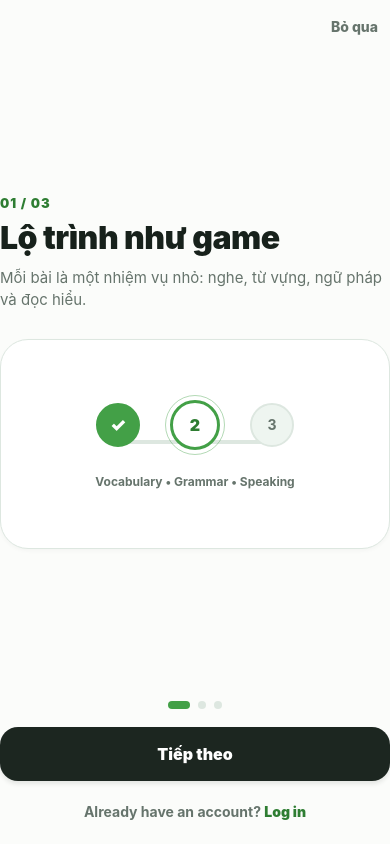
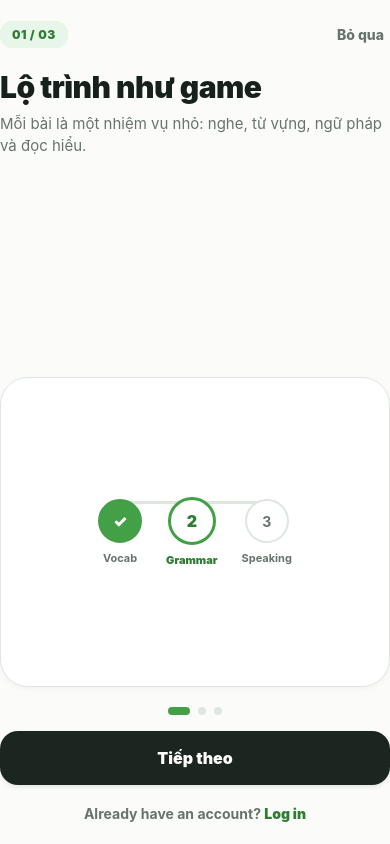
Before and after one commit to minhgtr25/english-app-learning, a React Native app in the folder frontend/: screen /Onboarding in a window 390 px wide. Built offline with nearby package versions, Linux system fonts and the light colour scheme; no server answers.

Commit message:
Refactor Onboarding layout spacing, title alignments, and rich illustration cards

```diff
--- a/frontend/src/screens/welcome/OnboardingScreen.js
+++ b/frontend/src/screens/welcome/OnboardingScreen.js
@@ -1,5 +1,5 @@
 import React, { useState } from 'react';
-import { View, Text, StyleSheet, TouchableOpacity, SafeAreaView } from 'react-native';
+import { View, Text, StyleSheet, TouchableOpacity, SafeAreaView, Platform } from 'react-native';
 import { COLORS } from '../../theme/colors';
 import { useLanguage } from '../../i18n/LanguageContext';
 
@@ -31,64 +31,84 @@ export default function OnboardingScreen({ navigation }) {
 
   const renderIllustration = () => {
     if (index === 0) {
-      // Roadmap Pathway Illustration
       return (
         <View style={styles.illustrationContainer}>
           <View style={styles.roadmapLine} />
           <View style={styles.roadmapContainer}>
+            <View style={styles.nodeWrapper}>
               <View style={[styles.roadmapNode, styles.nodeDone]}>
                 <Text style={styles.nodeIcon}>✓</Text>
               </View>
+              <Text style={styles.nodeTag}>Vocab</Text>
+            </View>
+
+            <View style={styles.nodeWrapper}>
               <View style={[styles.roadmapNode, styles.nodeActive]}>
                 <Text style={styles.nodeTextActive}>2</Text>
-              <View style={styles.pulseRing} />
               </View>
+              <Text style={[styles.nodeTag, styles.nodeTagActive]}>Grammar</Text>
+            </View>
+
+            <View style={styles.nodeWrapper}>
               <View style={styles.roadmapNode}>
                 <Text style={styles.nodeText}>3</Text>
               </View>
-          </View>
-          <Text style={styles.illustrationCaption}>Vocabulary • Grammar • Speaking</Text>
-        </View>
-      );
-    }
-
-    if (index === 1) {
-      // Exam Feedback Mockup
-      return (
-        <View style={styles.illustrationContainer}>
-          <View style={styles.mockQuizCard}>
-            <Text style={styles.mockQuizTitle}>Choose closest meaning to "rapid":</Text>
-            <View style={styles.mockOption}>
-              <Text style={styles.mockOptionText}>late</Text>
-            </View>
-            <View style={[styles.mockOption, styles.mockOptionCorrect]}>
-              <Text style={[styles.mockOptionText, styles.mockOptionTextActive]}>fast  ✓</Text>
-            </View>
-            <View style={styles.scorePop}>
-              <Text style={styles.scorePopText}>+10 XP</Text>
+              <Text style={styles.nodeTag}>Speaking</Text>
             </View>
           </View>
         </View>
       );
     }
 
-    // Classroom Chat Mockup
+    if (index === 1) {
       return (
         <View style={styles.illustrationContainer}>
-        <View style={styles.chatMock}>
+          <View style={styles.mockQuizCard}>
+            <View style={styles.quizBadgeHeader}>
+              <Text style={styles.quizBadgeTitle}>PRACTICE DRILL</Text>
+              <View style={styles.scorePop}>
+                <Text style={styles.scorePopText}>+10 XP</Text>
+              </View>
+            </View>
+            <Text style={styles.mockQuizTitle}>Closest meaning to "rapid":</Text>
+            <View style={styles.mockOption}>
+              <Text style={styles.mockOptionText}>A. late</Text>
+            </View>
+            <View style={[styles.mockOption, styles.mockOptionCorrect]}>
+              <Text style={[styles.mockOptionText, styles.mockOptionTextActive]}>B. fast  ✓</Text>
+            </View>
+          </View>
+        </View>
+      );
+    }
+
+    return (
+      <View style={styles.illustrationContainer}>
+        <View style={styles.chatMockCard}>
+          <View style={styles.chatHeader}>
             <View style={styles.avatarStack}>
               <View style={[styles.miniAvatar, { backgroundColor: '#FFE0B2', zIndex: 3 }]}>
-              <Text style={{ fontSize: 10, fontWeight: '900', color: '#E65100' }}>MT</Text>
+                <Text style={{ fontSize: 9, fontWeight: '900', color: '#E65100' }}>MT</Text>
               </View>
-            <View style={[styles.miniAvatar, { backgroundColor: '#E0F2F1', zIndex: 2, marginLeft: -12 }]}>
-              <Text style={{ fontSize: 10, fontWeight: '900', color: '#004D40' }}>LN</Text>
+              <View style={[styles.miniAvatar, { backgroundColor: '#E0F2F1', zIndex: 2, marginLeft: -8 }]}>
+                <Text style={{ fontSize: 9, fontWeight: '900', color: '#004D40' }}>LN</Text>
               </View>
-            <View style={[styles.miniAvatar, { backgroundColor: '#ECEFF1', zIndex: 1, marginLeft: -12 }]}>
-              <Text style={{ fontSize: 10, fontWeight: '900', color: '#37474F' }}>BP</Text>
+              <View style={[styles.miniAvatar, { backgroundColor: '#F1F8E9', zIndex: 1, marginLeft: -8 }]}>
+                <Text style={{ fontSize: 9, fontWeight: '900', color: '#33691E' }}>BP</Text>
               </View>
             </View>
-          <View style={styles.mockBubble}>
-            <Text style={styles.mockBubbleText}>Let's practice English together! 💬</Text>
+            <Text style={styles.chatRoomTitle}>Class Study Group</Text>
+          </View>
+
+          <View style={styles.chatBody}>
+            <View style={styles.bubbleOther}>
+              <Text style={styles.bubbleSender}>Coach • 09:12</Text>
+              <Text style={styles.bubbleTextOther}>Describe your hometown in 1 sentence.</Text>
+            </View>
+            <View style={styles.bubbleSelf}>
+              <Text style={styles.bubbleSenderSelf}>You • 09:13</Text>
+              <Text style={styles.bubbleTextSelf}>My hometown is peaceful and bright.</Text>
+            </View>
           </View>
         </View>
       </View>
@@ -97,15 +117,22 @@ export default function OnboardingScreen({ navigation }) {
 
   return (
     <SafeAreaView style={styles.container}>
-      <TouchableOpacity style={styles.skip} onPress={() => navigation.navigate('Register')}>
+      <View style={styles.topHeader}>
+        <View style={styles.kickerBadge}>
+          <Text style={styles.kickerText}>0{index + 1} / 03</Text>
+        </View>
+        <TouchableOpacity style={styles.skip} onPress={() => navigation.navigate('Register')} activeOpacity={0.7}>
           <Text style={styles.skipText}>{t.skip}</Text>
         </TouchableOpacity>
+      </View>
 
-      <View style={styles.panel}>
-        <Text style={styles.kicker}>0{index + 1} / 03</Text>
+      <View style={styles.contentArea}>
+        <View style={styles.textContainer}>
           <Text style={styles.title}>{slide[0]}</Text>
           <Text style={styles.copy}>{slide[1]}</Text>
-        <View style={styles.visualGrid}>
+        </View>
+
+        <View style={styles.illustrationCard}>
           {renderIllustration()}
         </View>
       </View>
@@ -132,49 +159,68 @@ export default function OnboardingScreen({ navigation }) {
 }
 
 const styles = StyleSheet.create({
-  container: { flex: 1, backgroundColor: COLORS.surface, paddingHorizontal: 22, paddingTop: 10 },
-  skip: { alignSelf: 'flex-end', paddingVertical: 8, paddingHorizontal: 12 },
+  container: { flex: 1, backgroundColor: COLORS.surface, paddingHorizontal: 22, paddingTop: Platform.OS === 'android' ? 24 : 10 },
+  topHeader: { flexDirection: 'row', alignItems: 'center', justifyContent: 'space-between', marginTop: 10, marginBottom: 12 },
+  kickerBadge: { backgroundColor: '#E8F5E9', paddingHorizontal: 12, paddingVertical: 6, borderRadius: 12 },
+  kickerText: { color: COLORS.primaryDark, fontWeight: '900', fontSize: 12, letterSpacing: 0.5 },
+  skip: { padding: 6 },
   skipText: { color: COLORS.textLight, fontWeight: '800', fontSize: 14 },
-  panel: { flex: 1, justifyContent: 'center' },
-  kicker: { color: COLORS.primaryDark, fontWeight: '900', fontSize: 13, textTransform: 'uppercase', letterSpacing: 1, marginBottom: 8 },
-  title: { fontSize: 32, fontWeight: '950', color: COLORS.ink, lineHeight: 38, letterSpacing: -0.5 },
-  copy: { color: COLORS.textLight, fontSize: 15, lineHeight: 22, marginTop: 10 },
-  visualGrid: { marginTop: 28, height: 210, backgroundColor: COLORS.white, borderRadius: 28, borderWidth: 1, borderColor: COLORS.border, overflow: 'hidden', shadowColor: COLORS.ink, shadowOffset: { width: 0, height: 2 }, shadowOpacity: 0.03, shadowRadius: 4, elevation: 1 },
-  dots: { flexDirection: 'row', justifyContent: 'center', gap: 8, marginBottom: 18 },
-  dot: { width: 8, height: 8, borderRadius: 4, backgroundColor: COLORS.border },
-  dotActive: { width: 22, backgroundColor: COLORS.primary },
-  nextBtn: { backgroundColor: COLORS.dark, borderRadius: 18, height: 54, alignItems: 'center', justifyContent: 'center', shadowColor: COLORS.dark, shadowOffset: { width: 0, height: 3 }, shadowOpacity: 0.1, shadowRadius: 4, elevation: 2 },
-  nextText: { color: COLORS.white, fontWeight: '900', fontSize: 16 },
-  footer: { paddingBottom: 16 },
-  loginLink: { marginTop: 14, alignItems: 'center', paddingVertical: 8 },
-  loginLinkLabel: { color: COLORS.textLight, fontSize: 14, fontWeight: '700' },
-  loginLinkHighlight: { color: COLORS.primaryDark, fontWeight: '900' },
 
-  // Custom Illustrations styling
-  illustrationContainer: { flex: 1, alignItems: 'center', justifyContent: 'center', padding: 20 },
-  roadmapContainer: { flexDirection: 'row', alignItems: 'center', gap: 30, zIndex: 2 },
-  roadmapLine: { position: 'absolute', width: 150, height: 4, backgroundColor: COLORS.border, top: '48%', zIndex: 1 },
-  roadmapNode: { width: 44, height: 44, borderRadius: 22, backgroundColor: COLORS.muted, borderWidth: 2, borderColor: COLORS.border, alignItems: 'center', justifyContent: 'center' },
+  contentArea: { flex: 1, justifyContent: 'space-between' },
+  textContainer: { marginTop: 8, marginBottom: 16 },
+  title: { fontSize: 30, fontWeight: '950', color: COLORS.ink, lineHeight: 36, letterSpacing: -0.5 },
+  copy: { color: COLORS.textLight, fontSize: 15, lineHeight: 22, marginTop: 8 },
+
+  illustrationCard: { flex: 1, minHeight: 240, maxHeight: 310, backgroundColor: COLORS.white, borderRadius: 28, borderWidth: 1, borderColor: COLORS.border, overflow: 'hidden', shadowColor: COLORS.ink, shadowOffset: { width: 0, height: 2 }, shadowOpacity: 0.04, shadowRadius: 6, elevation: 2, marginBottom: 20 },
+  illustrationContainer: { flex: 1, alignItems: 'center', justifyContent: 'center', padding: 16 },
+
+  // Roadmap slide styles
+  roadmapContainer: { flexDirection: 'row', alignItems: 'center', gap: 24, zIndex: 2 },
+  roadmapLine: { position: 'absolute', width: 140, height: 3, backgroundColor: COLORS.border, top: '40%', zIndex: 1 },
+  nodeWrapper: { alignItems: 'center', gap: 8 },
+  roadmapNode: { width: 44, height: 44, borderRadius: 22, backgroundColor: COLORS.white, borderWidth: 2, borderColor: COLORS.border, alignItems: 'center', justifyContent: 'center' },
   nodeDone: { backgroundColor: COLORS.primary, borderColor: COLORS.primary },
-  nodeIcon: { color: COLORS.white, fontSize: 18, fontWeight: '900' },
-  nodeActive: { width: 50, height: 50, borderRadius: 25, backgroundColor: COLORS.white, borderColor: COLORS.primary, borderWidth: 3 },
+  nodeIcon: { color: COLORS.white, fontSize: 16, fontWeight: '900' },
+  nodeActive: { width: 48, height: 48, borderRadius: 24, backgroundColor: COLORS.white, borderColor: COLORS.primary, borderWidth: 3 },
   nodeTextActive: { color: COLORS.primaryDark, fontWeight: '900', fontSize: 16 },
   nodeText: { color: COLORS.textLight, fontWeight: '700' },
-  pulseRing: { position: 'absolute', width: 60, height: 60, borderRadius: 30, borderWidth: 1, borderColor: COLORS.primary, opacity: 0.4 },
-  illustrationCaption: { color: COLORS.textLight, fontSize: 12, marginTop: 24, fontWeight: '700' },
+  nodeTag: { color: COLORS.textLight, fontSize: 11, fontWeight: '700' },
+  nodeTagActive: { color: COLORS.primaryDark, fontWeight: '900' },
 
+  // Quiz slide styles
   mockQuizCard: { alignSelf: 'stretch', backgroundColor: COLORS.surface, borderRadius: 20, borderWidth: 1, borderColor: COLORS.border, padding: 16 },
+  quizBadgeHeader: { flexDirection: 'row', justifyContent: 'space-between', alignItems: 'center', marginBottom: 10 },
+  quizBadgeTitle: { color: COLORS.textLight, fontSize: 10, fontWeight: '900', letterSpacing: 0.8 },
   mockQuizTitle: { color: COLORS.ink, fontSize: 14, fontWeight: '900', marginBottom: 12 },
-  mockOption: { backgroundColor: COLORS.white, borderWidth: 1, borderColor: COLORS.border, borderRadius: 12, paddingVertical: 8, paddingHorizontal: 12, marginBottom: 8 },
+  mockOption: { backgroundColor: COLORS.white, borderWidth: 1, borderColor: COLORS.border, borderRadius: 12, paddingVertical: 10, paddingHorizontal: 14, marginBottom: 8 },
   mockOptionCorrect: { backgroundColor: COLORS.primary, borderColor: COLORS.primary },
   mockOptionText: { color: COLORS.text, fontWeight: '700', fontSize: 13 },
   mockOptionTextActive: { color: COLORS.white },
-  scorePop: { position: 'absolute', right: 12, top: -14, backgroundColor: COLORS.accent, paddingHorizontal: 10, paddingVertical: 6, borderRadius: 12, shadowColor: COLORS.ink, shadowOffset: { width: 0, height: 2 }, shadowOpacity: 0.1, shadowRadius: 3 },
-  scorePopText: { color: COLORS.ink, fontSize: 11, fontWeight: '950' },
+  scorePop: { backgroundColor: COLORS.accent, paddingHorizontal: 8, paddingVertical: 4, borderRadius: 10 },
+  scorePopText: { color: COLORS.ink, fontSize: 10, fontWeight: '950' },
 
-  chatMock: { flexDirection: 'row', alignItems: 'center', gap: 12, paddingHorizontal: 10 },
+  // Chat slide styles
+  chatMockCard: { alignSelf: 'stretch', backgroundColor: COLORS.surface, borderRadius: 20, borderWidth: 1, borderColor: COLORS.border, padding: 14 },
+  chatHeader: { flexDirection: 'row', alignItems: 'center', gap: 10, marginBottom: 12, paddingBottom: 8, borderBottomWidth: 1, borderBottomColor: COLORS.border },
   avatarStack: { flexDirection: 'row', alignItems: 'center' },
-  miniAvatar: { width: 34, height: 34, borderRadius: 17, borderWidth: 2, borderColor: COLORS.white, alignItems: 'center', justifyContent: 'center' },
-  mockBubble: { backgroundColor: COLORS.muted, borderRadius: 18, borderTopLeftRadius: 4, paddingVertical: 10, paddingHorizontal: 14, maxWidth: '70%', borderWidth: 1, borderColor: COLORS.border },
-  mockBubbleText: { color: COLORS.ink, fontSize: 13, fontWeight: '800', lineHeight: 18 }
+  miniAvatar: { width: 28, height: 28, borderRadius: 14, borderWidth: 2, borderColor: COLORS.white, alignItems: 'center', justifyContent: 'center' },
+  chatRoomTitle: { color: COLORS.ink, fontSize: 12, fontWeight: '900' },
+  chatBody: { gap: 8 },
+  bubbleOther: { alignSelf: 'flex-start', backgroundColor: COLORS.white, borderRadius: 14, borderTopLeftRadius: 2, padding: 10, borderWidth: 1, borderColor: COLORS.border, maxWidth: '85%' },
+  bubbleSender: { color: COLORS.textLight, fontSize: 10, fontWeight: '800', marginBottom: 2 },
+  bubbleTextOther: { color: COLORS.text, fontSize: 12, lineHeight: 16 },
+  bubbleSelf: { alignSelf: 'flex-end', backgroundColor: COLORS.primary, borderRadius: 14, borderTopRightRadius: 2, padding: 10, maxWidth: '85%' },
+  bubbleSenderSelf: { color: 'rgba(255, 255, 255, 0.75)', fontSize: 10, fontWeight: '800', marginBottom: 2 },
+  bubbleTextSelf: { color: COLORS.white, fontSize: 12, lineHeight: 16 },
+
+  // Footer styles
+  footer: { paddingBottom: 16 },
+  dots: { flexDirection: 'row', justifyContent: 'center', gap: 8, marginBottom: 16 },
+  dot: { width: 8, height: 8, borderRadius: 4, backgroundColor: COLORS.border },
+  dotActive: { width: 22, backgroundColor: COLORS.primary },
+  nextBtn: { backgroundColor: COLORS.dark, borderRadius: 18, height: 54, alignItems: 'center', justifyContent: 'center', shadowColor: COLORS.dark, shadowOffset: { width: 0, height: 2 }, shadowOpacity: 0.1, shadowRadius: 4, elevation: 2 },
+  nextText: { color: COLORS.white, fontWeight: '900', fontSize: 16 },
+  loginLink: { marginTop: 14, alignItems: 'center', paddingVertical: 6 },
+  loginLinkLabel: { color: COLORS.textLight, fontSize: 14, fontWeight: '700' },
+  loginLinkHighlight: { color: COLORS.primaryDark, fontWeight: '900' }
 });
```
Lines whose indentation alone changed are shown as unchanged.
